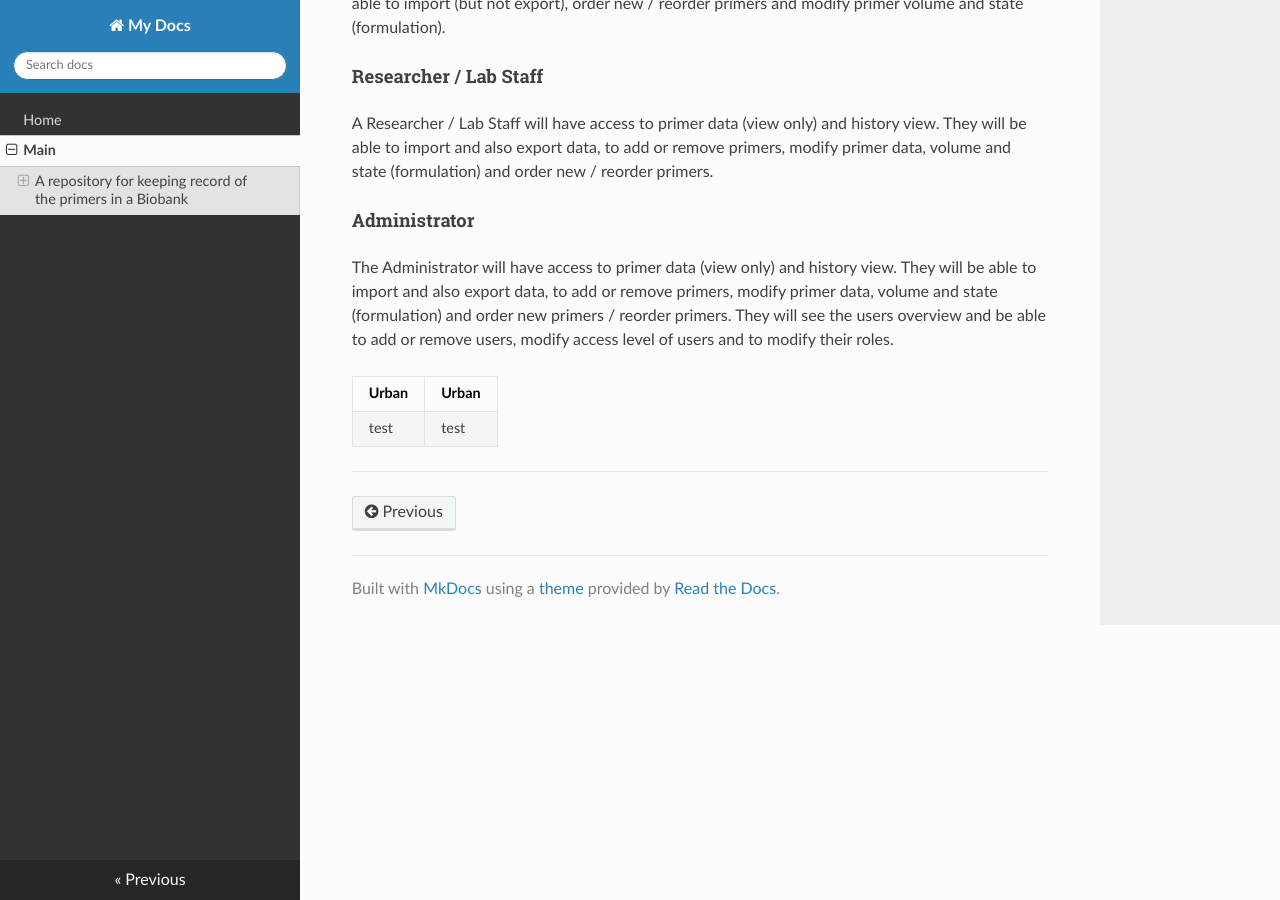
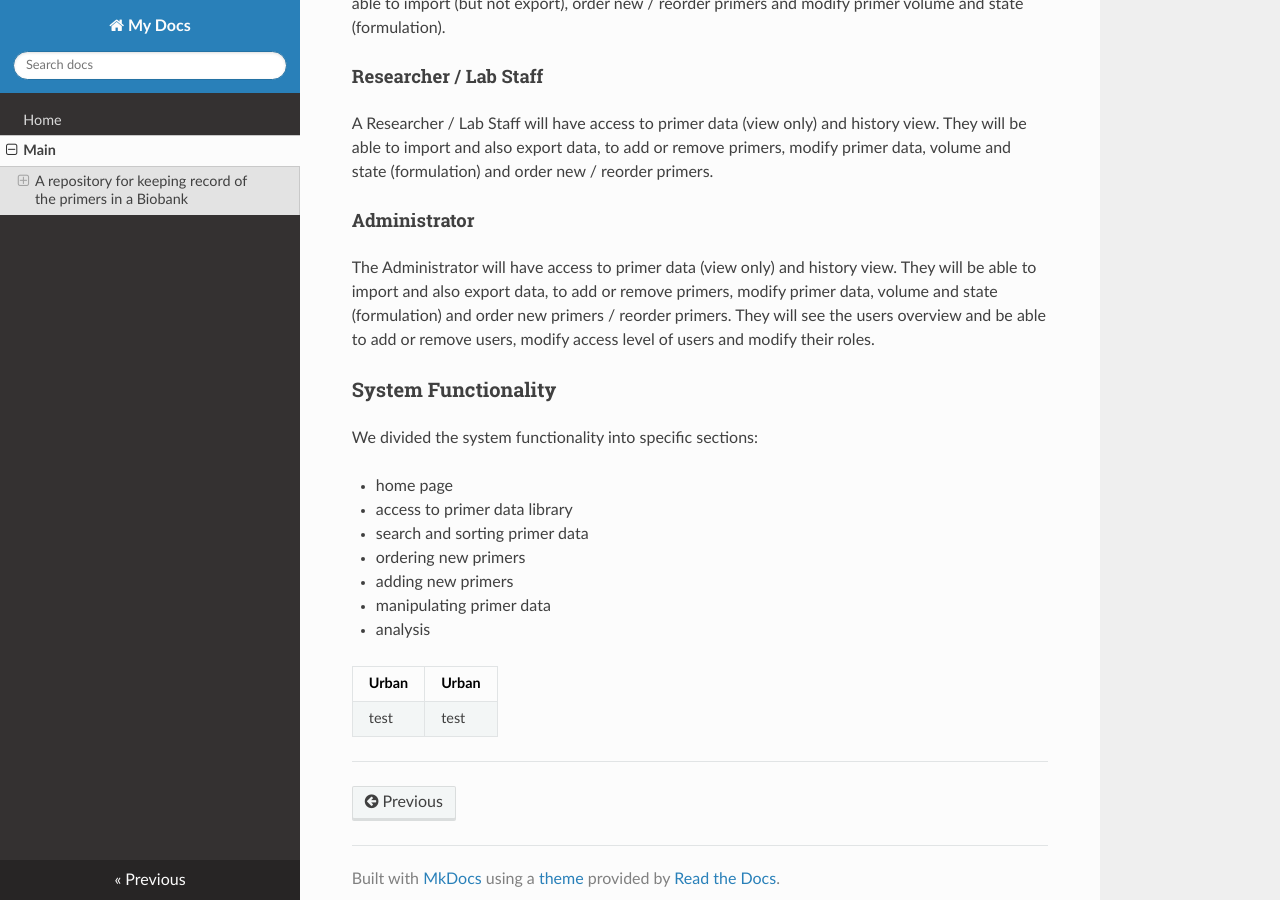
Before and after one commit to Bio-Prime/documentation, an MkDocs documentation site: the page built from docs/SpecificationsOfBioPrime.md, in a window 1280 px wide and 900 px high, scrolled down 2391 px. Built offline with MkDocs 1.6.1, drawn with Linux system fonts in a browser that asks for light colours; nearby versions of some CDN libraries; some of the changed text lies outside the part shown.

Commit message:
added system functionality basics

```diff
--- a/docs/SpecificationsOfBioPrime.md
+++ b/docs/SpecificationsOfBioPrime.md
@@ -48,7 +48,20 @@ A Researcher / Lab Staff will have access to primer data (view only) and history
 
 #### Administrator
 
-The Administrator will have access to primer data (view only) and history view. They will be able to import and also export data, to add or remove primers, modify primer data, volume and state (formulation) and order new primers / reorder primers. They will see the users overview and be able to add or remove users, modify  access level of users and to modify their roles.
+The Administrator will have access to primer data (view only) and history view. They will be able to import and also export data, to add or remove primers, modify primer data, volume and state (formulation) and order new primers / reorder primers. They will see the users overview and be able to add or remove users, modify  access level of users and modify their roles.
+
+### System Functionality
+
+We divided the system functionality into specific sections:
+
+- home page
+- access to primer data library
+- search and sorting primer data
+- ordering new primers
+- adding new primers
+- manipulating primer data
+- analysis
+
 
 | Urban | Urban |
 |-------|-------|
```
Also changed, not shown: other parts of docs/SpecificationsOfBioPrime.md (+1 -1 lines).
